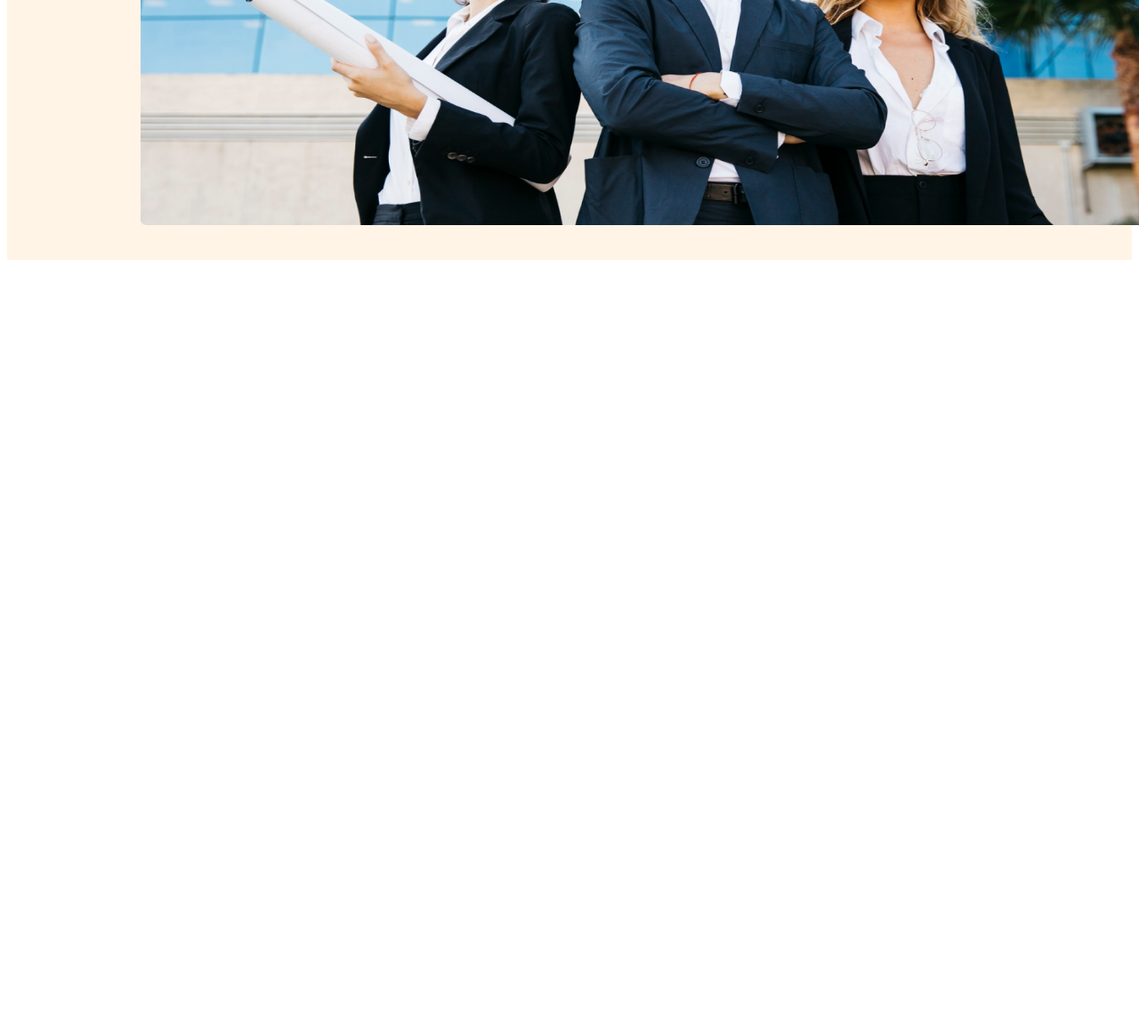
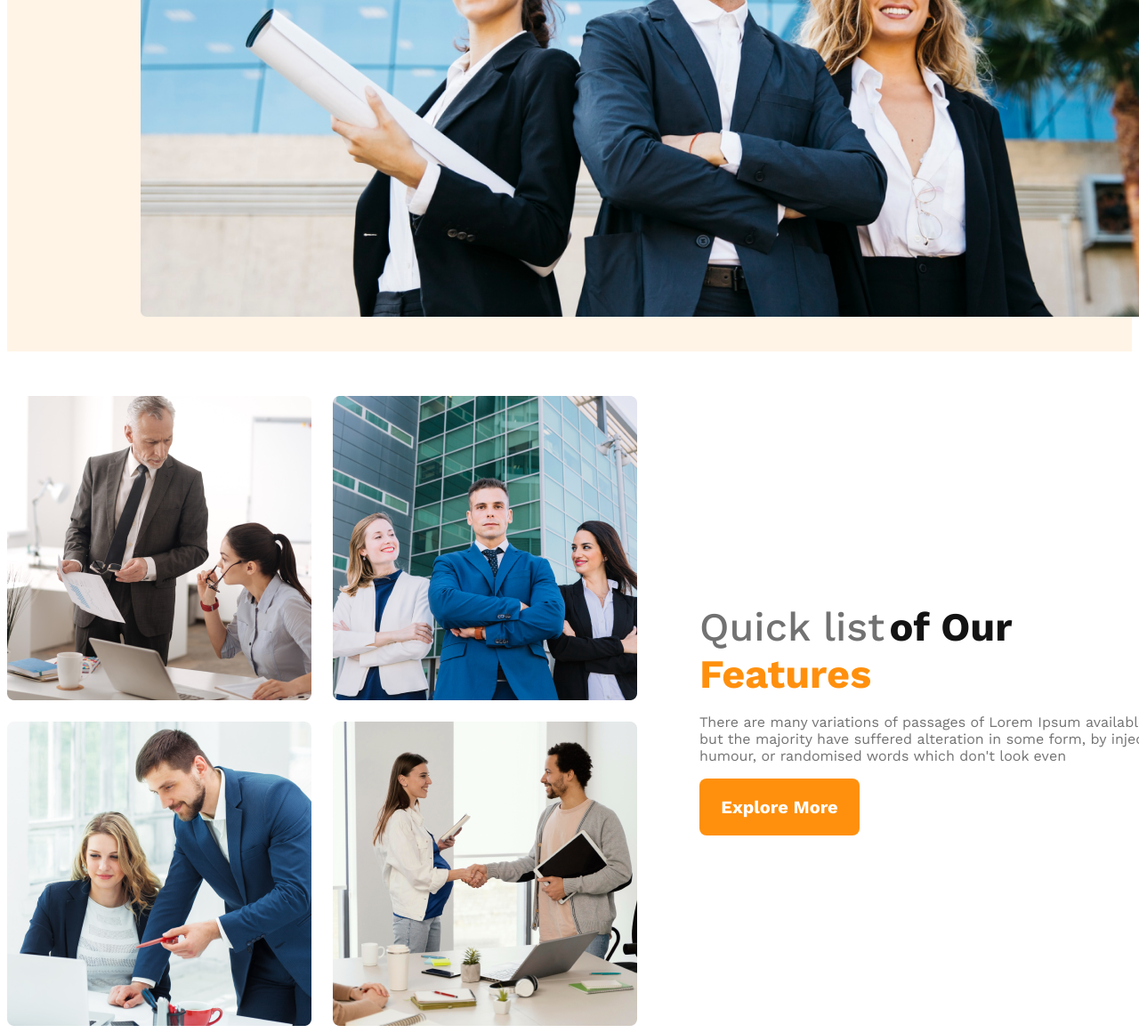
Before and after one commit to Clement-Lotus-Mollick/architects-website, a plain HTML site: page index.html in a window 1280 px wide. Shown: the part 872-2033 px from the top of the page at 89% size. Before the commit the page ends 1172 px from the top, so only its background shows below. Drawn offline with nearby package versions, Linux system fonts and the light colour scheme.

Commit message:
main four img added with grid and texts

```diff
--- a/index.html
+++ b/index.html
@@ -31,7 +31,20 @@
     </header>
    <!-- starting main part  -->
     <main>
-
+     <!-- main features section  -->
+    <section class="main-sec-one">
+        <div class="grid-img">
+           <img src="images/team1.png" alt="">
+           <img src="images/team2.png" alt="">
+           <img src="images/team3.png" alt="">
+           <img src="images/team4.png" alt="">
+        </div>
+        <div class="grid-txt">
+            <h3 class="grid-txt-heading"><span class="titl-grey">Quick list</span> <span class="title-blk">of Our</span> <span class="title-org">Features</span></h3>
+            <p class="grid-txt-para">There are many variations of passages of Lorem Ipsum available, but the majority have suffered alteration in some form, by injected humour, or randomised words which don't look even</p>
+            <button class="bttn-pr">Explore More</button>
+        </div>
+    </section>
     </main>
  <!-- starting footer part  -->
     <footer>
--- a/stylesarc/stylearct.css
+++ b/stylesarc/stylearct.css
@@ -9,6 +9,7 @@ font-family: 'Work Sans', sans-serif;
 /* header style  */
 header{
     background: rgba(255, 144, 14, 0.10);
+
 }
 /* nav style  */
 nav{
@@ -81,6 +82,7 @@ font-size: 20px;
 font-style: normal;
 font-weight: 600;
 border: 0;
+cursor: pointer;
 }
 
 .btn-align{
@@ -92,9 +94,123 @@ border: 0;
 
    .banner-img{
     width: 1240px;
-height: 500px;
+/* height: 500px; */
 flex-shrink: 0;
 margin-left: 150px;
 /* margin-right: 150px;  */
 margin-bottom: 35px;
    }
+
+
+   /* responsive small nav part  */
+
+   @media screen and (max-width: 576px) {
+
+    .banner-img {
+    width: 350px;
+    margin-left: 0px;
+    padding-left: 15px;
+   }
+
+   nav{
+    flex-direction: column;
+     padding: 0;
+   }
+
+   nav ul{
+    flex-direction: column;
+    padding-right: 0;
+   }
+
+   nav li{
+    margin: 10px;
+    padding-right: 30px;
+   }
+}
+
+/* responsive for medium device  */
+
+@media screen and (min-width: 576px) and (max-width: 960px) {
+    .banner-img {
+        width: 600px;
+        margin-left: 0px;
+        padding-left: 100px;
+       }
+
+       nav{
+        flex-direction: column;
+         padding: 0;
+       }
+
+       nav ul{
+        /* flex-direction: column;  */
+        padding-right: 0;
+        padding-left: 200px;
+       }
+
+       nav li{
+        margin: 10px;
+        padding-right: 30px;
+       }
+}
+
+
+/* main section  */
+main{
+    max-width: 1440px;
+    margin: 0 auto;
+}
+.main-sec-one{
+    margin-top: 50px;
+    display: flex;
+    align-items: center;
+
+}
+/* four img of main section  */
+.grid-img{
+    display: grid;
+    grid-template-columns: repeat(2, 1fr);
+    gap: 24px;
+}
+   /* heading of main section  */
+.grid-txt{
+    padding-right: 70px;
+    padding-left: 70px;
+}
+
+/* paragraph of main section three diff color */
+
+.titl-grey{
+    color: #727272;
+font-size: 45px;
+font-style: normal;
+font-weight: 500;
+
+}
+
+.title-blk{
+    color:  #131313;
+
+font-size: 45px;
+font-style: normal;
+font-weight: 700;
+
+}
+
+.title-org{
+    color: #FF900E;
+
+font-size: 45px;
+font-style: normal;
+font-weight: 700;
+ display: block;
+}
+   /* paragraph of main section  */
+.grid-txt-para{
+    color: #727272;
+
+font-size: 16px;
+font-style: normal;
+font-weight: 400;
+width: 537px;
+}
```
